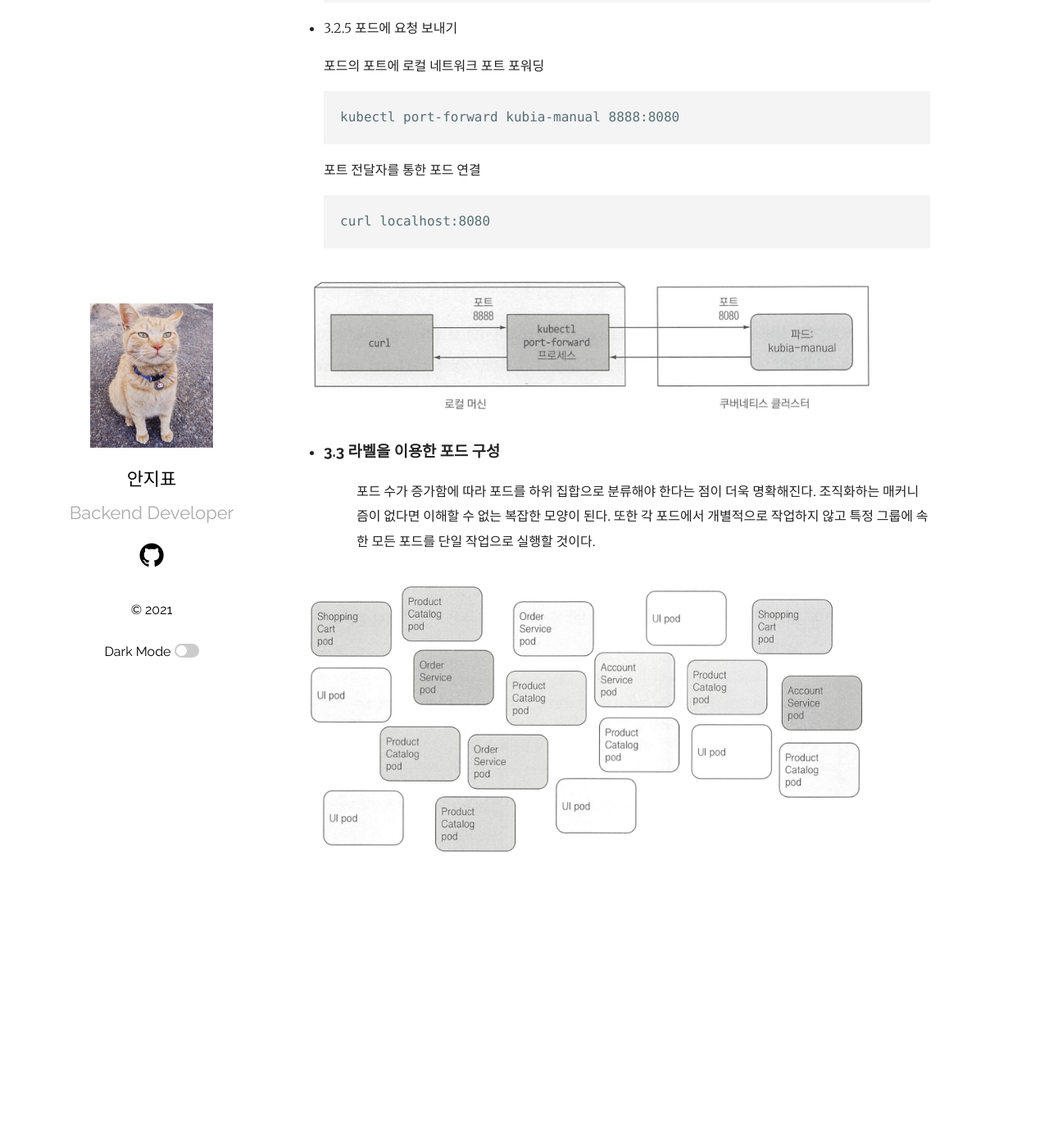
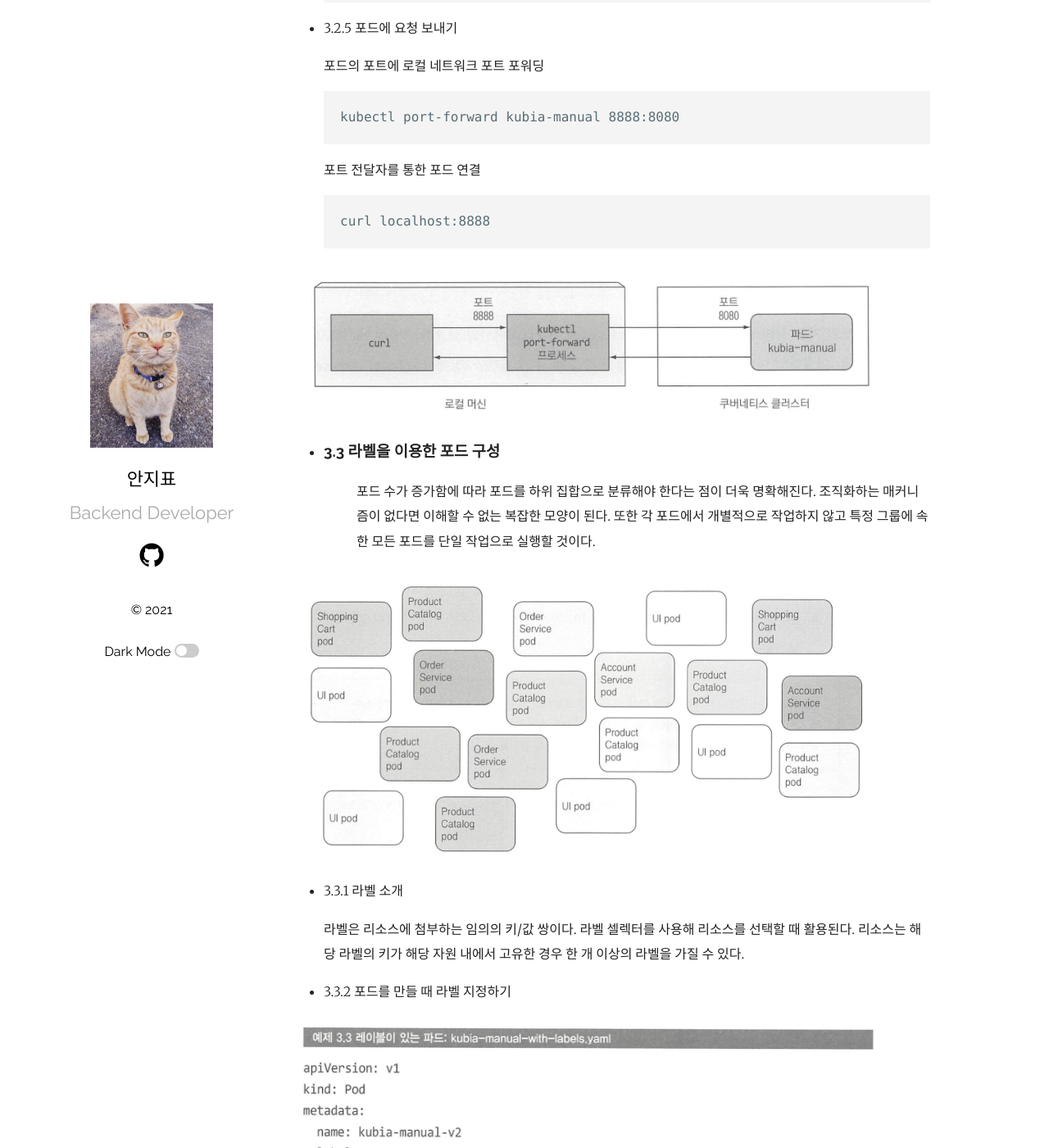
Before and after one commit to ppyong/ppyong.github.io, a Jekyll site: the page built from _posts/2021-09-27-kubernetes-in-action(chapter2~3).md, in a window 1280 px wide and 1400 px high, scrolled down 5605 px. Shown: the whole window at 82% size. Built offline with Jekyll 4.4.1, drawn with Linux system fonts in a browser that asks for light colours; before the commit the page ends 6705 px from its top, so only the background shows below that.

Commit message:
temp-20210104-1

````diff
--- a/_posts/2021-09-27-kubernetes-in-action(chapter2~3).md
+++ b/_posts/2021-09-27-kubernetes-in-action(chapter2~3).md
@@ -126,7 +126,7 @@ kubectl port-forward kubia-manual 8888:8080
 
 > 포트 전달자를 통한 포드 연결
 ```shell
-curl localhost:8080
+curl localhost:8888
 ```
 
 <img src="/assets/img/kubernetes-in-action-port-forward.png" width="90%">
@@ -135,3 +135,11 @@ curl localhost:8080
 > 포드 수가 증가함에 따라 포드를 하위 집합으로 분류해야 한다는 점이 더욱 명확해진다. 조직화하는 매커니즘이 없다면 이해할 수 없는 복잡한 모양이 된다. 또한 각 포드에서 개별적으로 작업하지 않고 특정 그룹에 속한 모든 포드를 단일 작업으로 실행할 것이다.
 
 <img src="/assets/img/kubernetes-in-action-label.png" width="90%">
+
+- 3.3.1 라벨 소개
+
+> 라벨은 리소스에 첨부하는 임의의 키/값 쌍이다. 라벨 셀렉터를 사용해 리소스를 선택할 때 활용된다. 리소스는 해당 라벨의 키가 해당 자원 내에서 고유한 경우 한 개 이상의 라벨을 가질 수 있다.
+
+- 3.3.2 포드를 만들 때 라벨 지정하기
+
+<img src="/assets/img/kubernetes-in-action-pod-create-label.png" width="90%">
````
